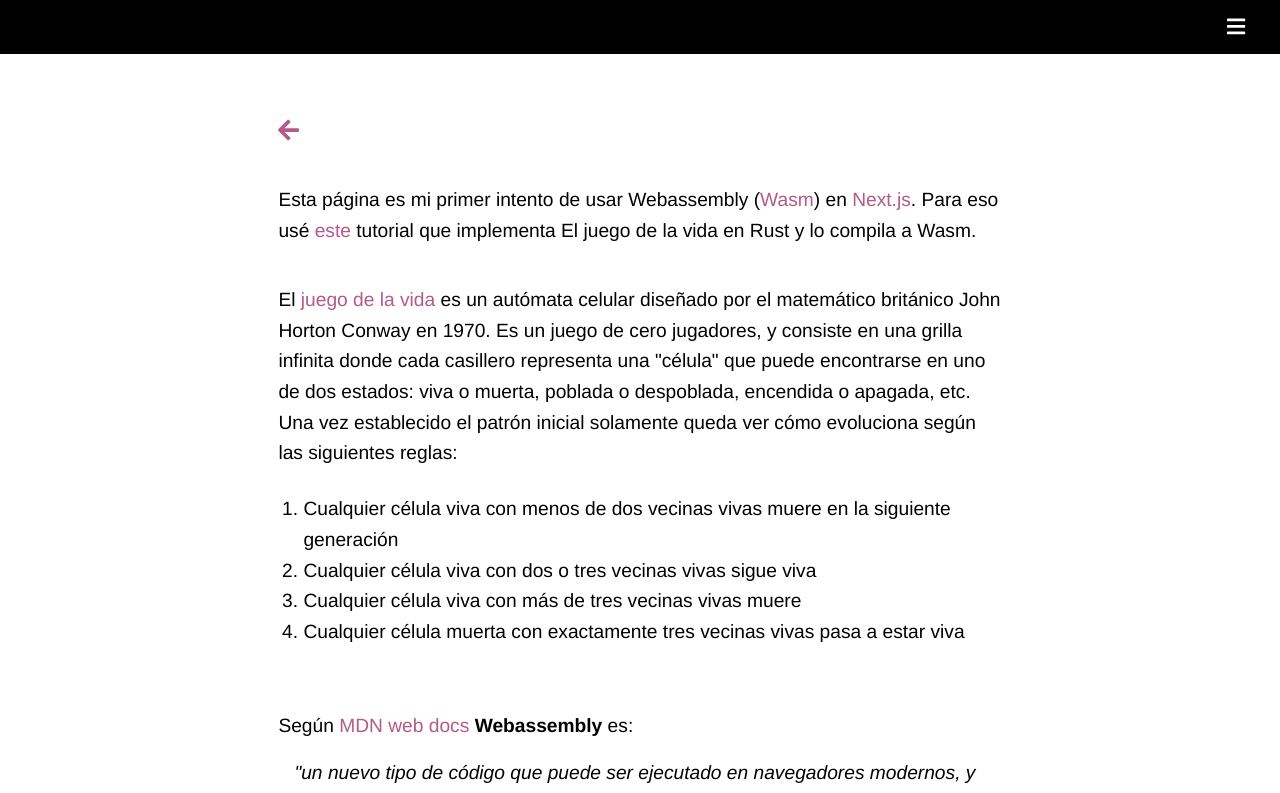
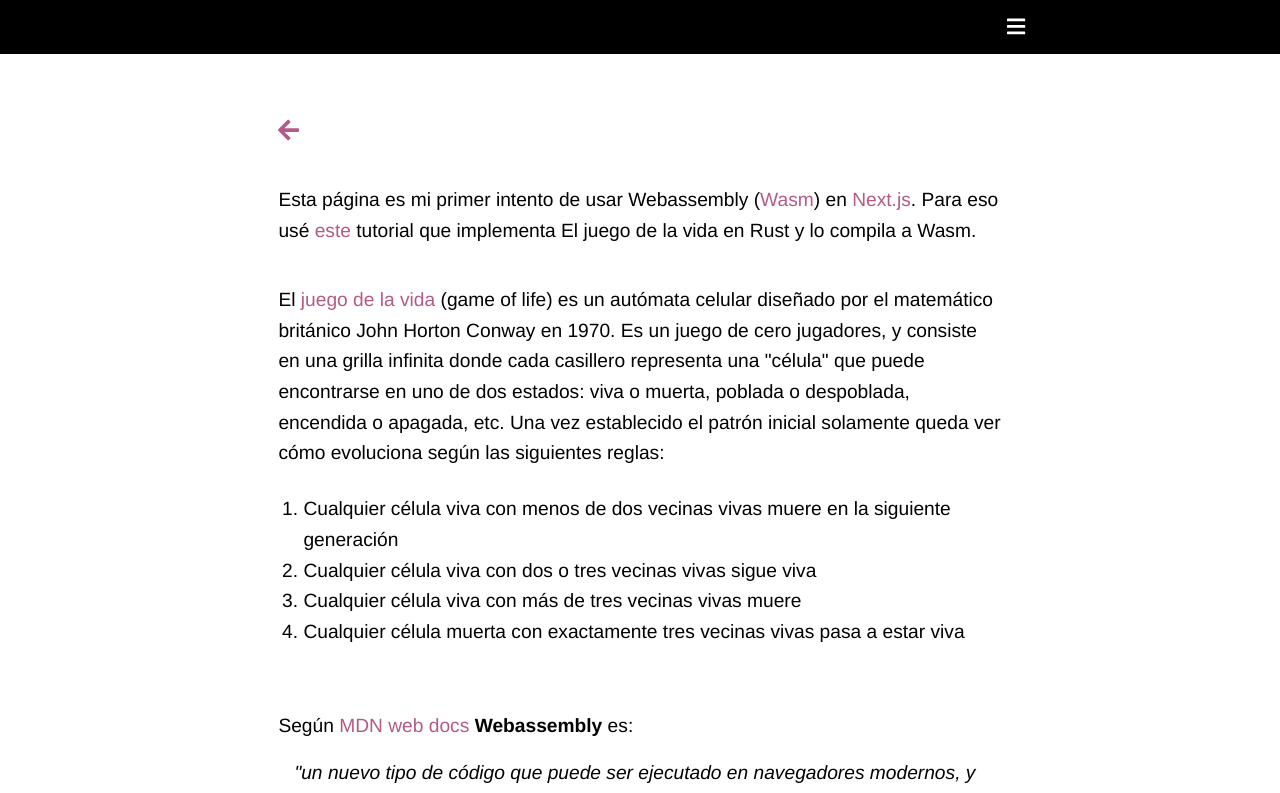
Before and after one commit to ignacio-gc/wasm-gol-next, a Next.js app: page /acerca in a window 1280 px wide. Shown: the top 793 px of the page. Built offline with nearby package versions, Linux system fonts and the light colour scheme.

Commit message:
navbar más chica

```diff
--- a/components/navbar.js
+++ b/components/navbar.js
@@ -11,7 +11,7 @@ const Navbar = () => {
   const toggle = () => setState(prevState => !prevState)
 
   return (
-    <nav>
+    <nav className={styles.nav}>
       <ul className={`${styles.menu} ${toogleState ? styles.show : styles.hide}`}>
         {toogleState ? (
           <a className={styles.btn} onClick={toggle}>
--- a/components/navbar.module.css
+++ b/components/navbar.module.css
@@ -6,15 +6,20 @@
   height: 45px;
 }
 
+.nav {
+  background-color: black;
+  margin: 0;
+}
+
 .menu {
   display: flex;
   flex-direction: column;
   align-items: flex-end;
   padding: 15px;
-   padding-right: 35px;
-   background-color: black;
   font-size: 1.3rem;
   font-family: roboto;
+  max-width: 800px;
+  margin: auto;
 }
 
 .show li {
--- a/pages/acerca.js
+++ b/pages/acerca.js
@@ -96,8 +96,8 @@ const GameOfLife = dynamic({
           El juego de la vida en Rust y lo compila a Wasm.
         </div>
         <div className={styles.texto}>
-          El <a href="https://es.wikipedia.org/wiki/Juego_de_la_vida" target="_">juego de la vida</a> es un autómata
-            celular diseñado por el matemático británico John Horton Conway en 1970.
+          El <a href="https://es.wikipedia.org/wiki/Juego_de_la_vida" target="_">juego de la vida</a> (game
+            of life) es un autómata celular diseñado por el matemático británico John Horton Conway en 1970.
             Es un juego de cero jugadores, y consiste en una grilla infinita donde
             cada casillero representa una "célula" que puede encontrarse en uno de dos estados: viva o muerta, poblada o despoblada,
             encendida o apagada, etc.
```
Lines whose indentation alone changed are shown as unchanged.
